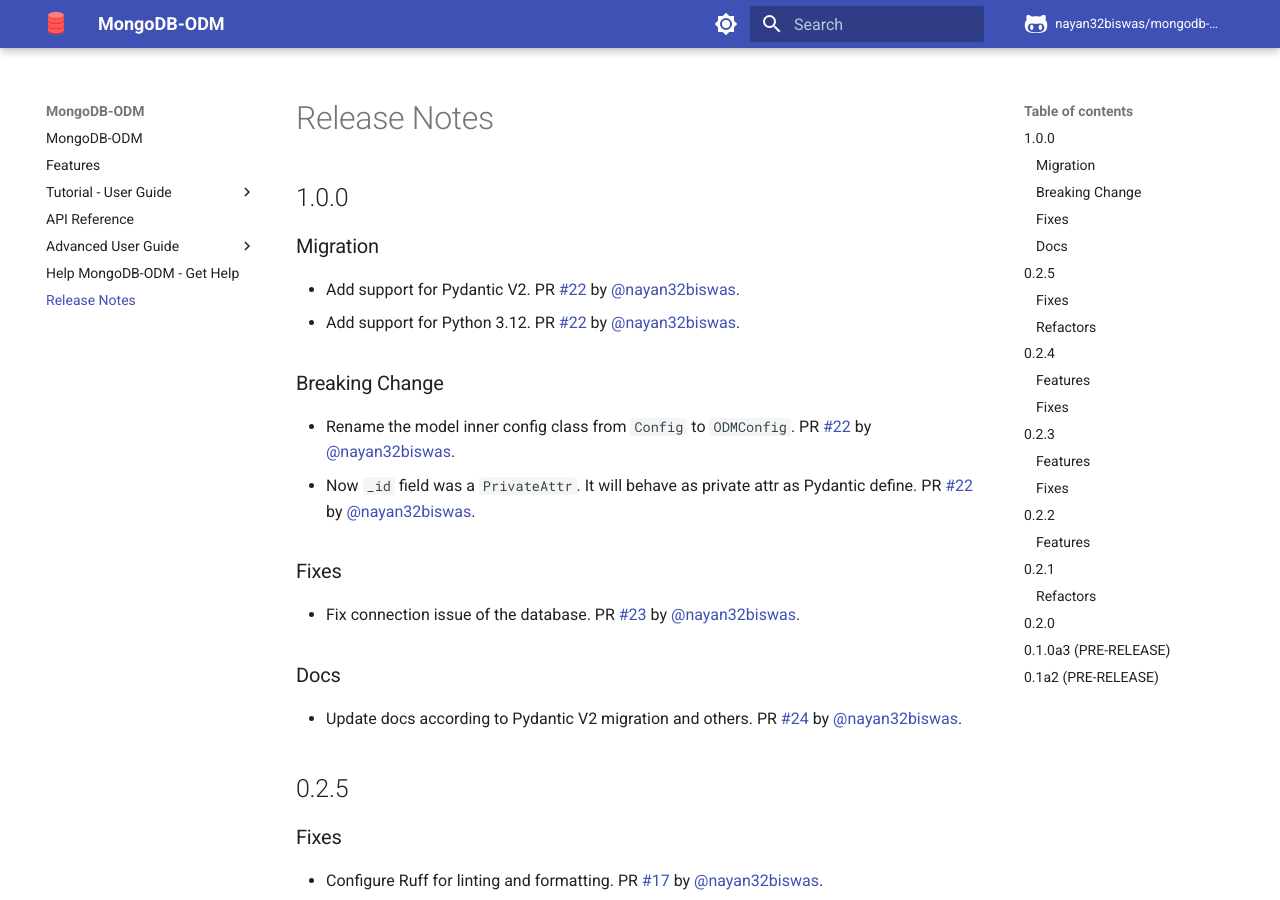
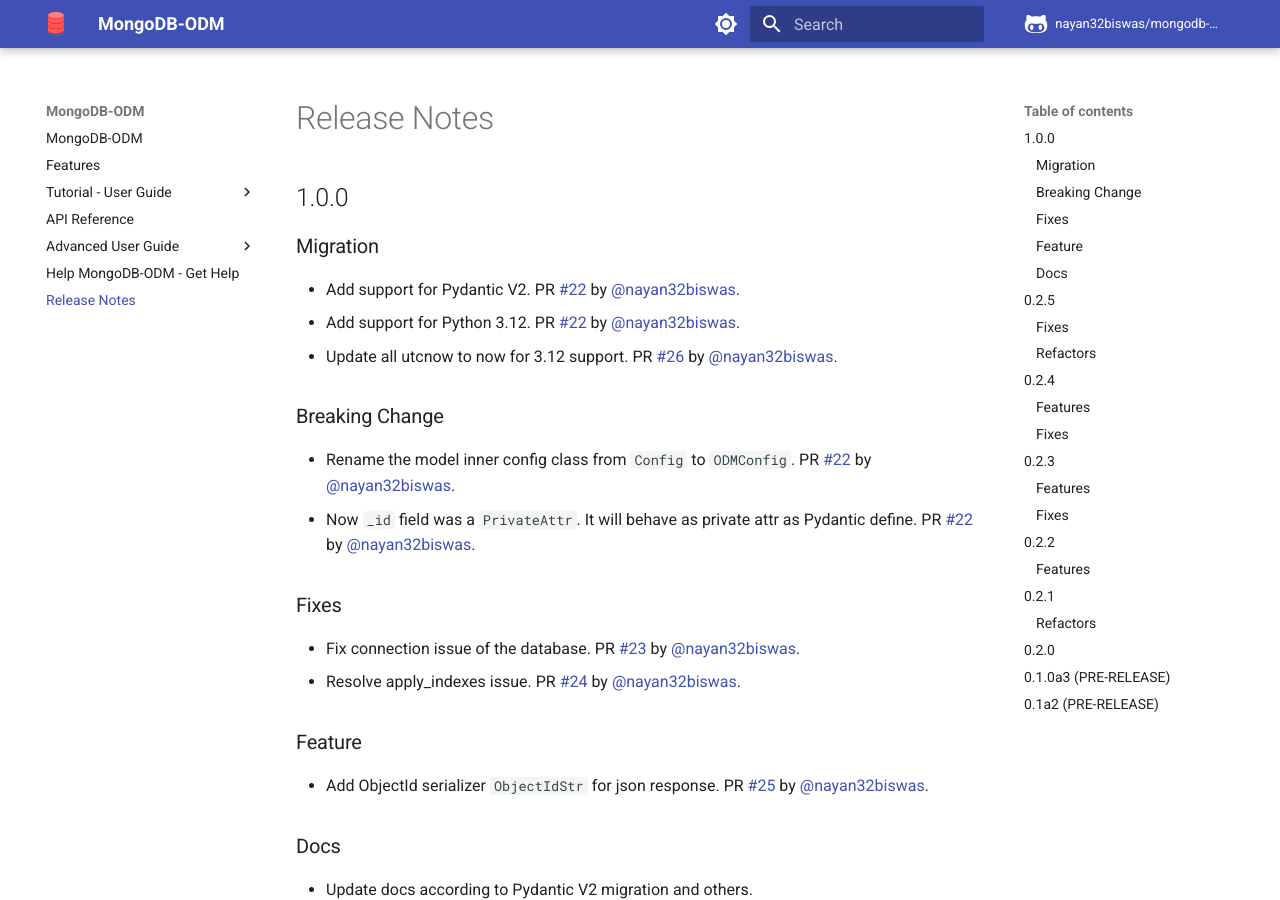
Before and after one commit to nayan32biswas/mongodb-odm, an MkDocs documentation site: the page built from docs/release-notes.md, in a window 1280 px wide and 900 px high. Built offline with MkDocs 1.6.1 and Material for MkDocs 9.7.7, drawn with Linux system fonts in a browser that asks for light colours; comment, search, counter and statistics services are not loaded.

Commit message:
update release notes

```diff
--- a/docs/release-notes.md
+++ b/docs/release-notes.md
@@ -6,6 +6,7 @@
 
 - Add support for Pydantic V2. PR [#22](https://github.com/nayan32biswas/mongodb-odm/pull/22) by [@nayan32biswas](https://github.com/nayan32biswas).
 - Add support for Python 3.12. PR [#22](https://github.com/nayan32biswas/mongodb-odm/pull/22) by [@nayan32biswas](https://github.com/nayan32biswas).
+- Update all utcnow to now for 3.12 support. PR [#26](https://github.com/nayan32biswas/mongodb-odm/pull/26) by [@nayan32biswas](https://github.com/nayan32biswas).
 
 ### Breaking Change
 
@@ -15,10 +16,15 @@
 ### Fixes
 
 - Fix connection issue of the database. PR [#23](https://github.com/nayan32biswas/mongodb-odm/pull/23) by [@nayan32biswas](https://github.com/nayan32biswas).
+- Resolve apply_indexes issue. PR [#24](https://github.com/nayan32biswas/mongodb-odm/pull/24) by [@nayan32biswas](https://github.com/nayan32biswas).
+
+### Feature
+
+- Add ObjectId serializer `ObjectIdStr` for json response. PR [#25](https://github.com/nayan32biswas/mongodb-odm/pull/25) by [@nayan32biswas](https://github.com/nayan32biswas).
 
 ### Docs
 
-- Update docs according to Pydantic V2 migration and others. PR [#24](https://github.com/nayan32biswas/mongodb-odm/pull/24) by [@nayan32biswas](https://github.com/nayan32biswas).
+- Update docs according to Pydantic V2 migration and others.
 
 ## 0.2.5
 
```
